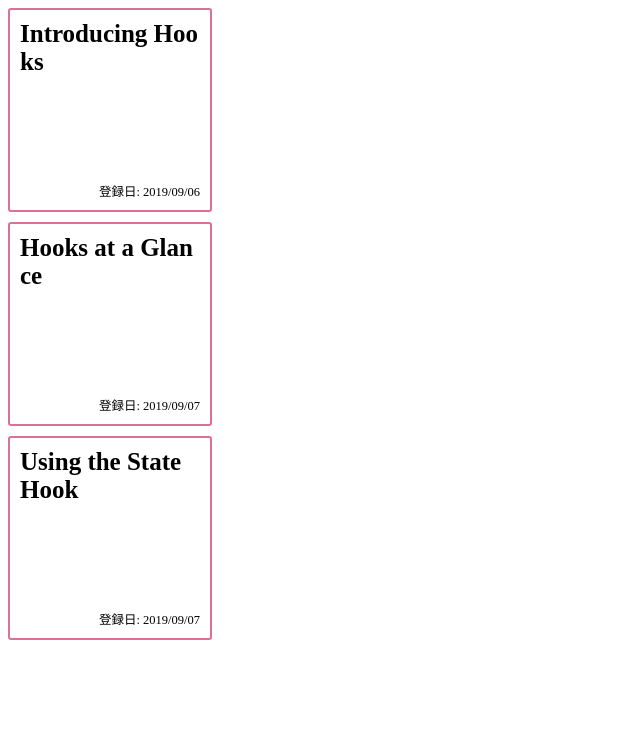
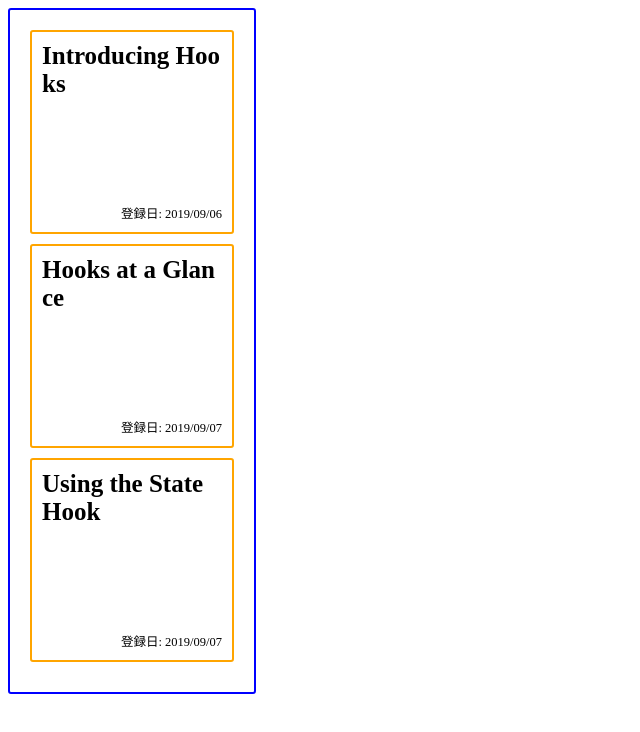
Before and after one commit to hayate4th/article-kanban, a React app: page / in a window 1280 px wide. Shown: the top 732 px of the page, without its empty margins (0-640 px from the left). Built offline with nearby package versions, Linux system fonts and the light colour scheme.

Commit message:
Change design for Card and CardList components

```diff
--- a/src/components/Card/index.tsx
+++ b/src/components/Card/index.tsx
@@ -51,12 +51,13 @@ const StyledDiv = styled.div`
   font-size: 25px;
   height: 204px;
   margin-bottom: 10px;
+  margin-right: 0;
   width: 204px;
 `;
 
 const StyledA = styled.a`
   background-color: white;
-  border: 2px solid palevioletred;
+  border: 2px solid orange;
   border-radius: 3px;
   color: black;
   display: block;
@@ -67,7 +68,7 @@ const StyledA = styled.a`
   width: 180px;
 
   &:hover {
-    background-color: palevioletred;
+    background-color: orange;
     color: white;
   }
 `;
--- a/src/components/CardList/index.tsx
+++ b/src/components/CardList/index.tsx
@@ -1,6 +1,7 @@
 import React, { useState } from "react";
 import Card, { CardType } from "../Card";
 import { DragDropContext, Droppable, DropResult } from "react-beautiful-dnd";
+import styled from "styled-components";
 import { reorder } from "../../utils";
 
 const CardList: React.FC<{}> = () => {
@@ -46,6 +47,7 @@ const CardList: React.FC<{}> = () => {
   };
 
   return (
+    <StyledDiv>
       <DragDropContext onDragEnd={onDragEnd}>
         <Droppable droppableId="list">
           {(provided): React.ReactElement => (
@@ -58,7 +60,15 @@ const CardList: React.FC<{}> = () => {
           )}
         </Droppable>
       </DragDropContext>
+    </StyledDiv>
   );
 };
 
+const StyledDiv = styled.div`
+  border: 2px solid blue;
+  border-radius: 3px;
+  padding: 20px 20px 20px;
+  width: 204px;
+`;
+
 export default CardList;
```
Lines whose indentation alone changed are shown as unchanged.
